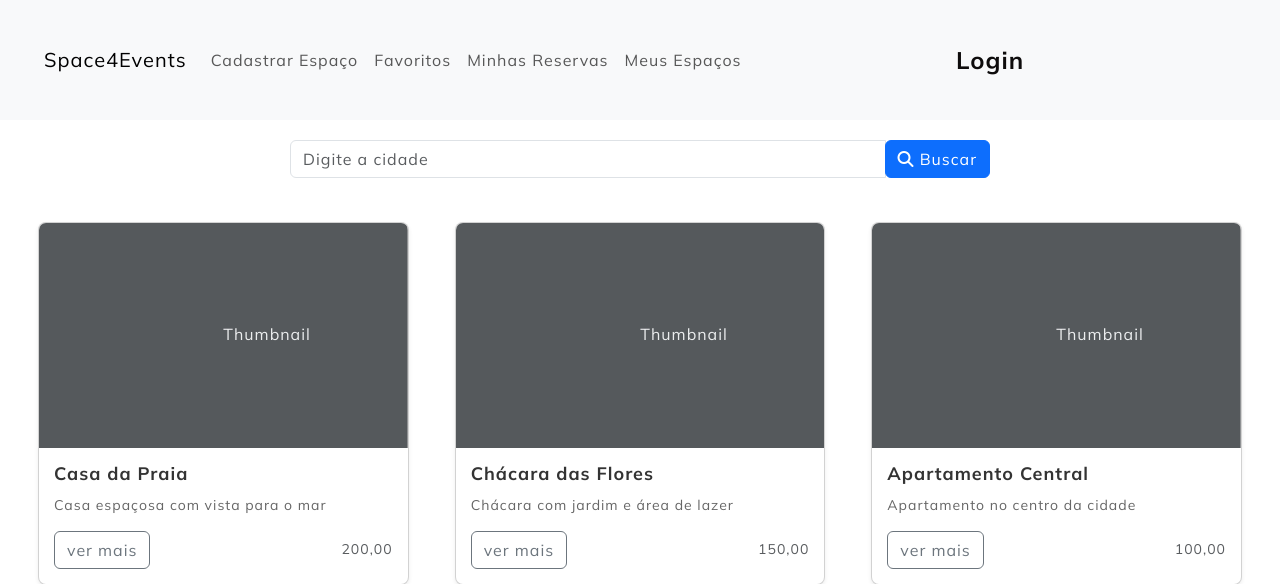
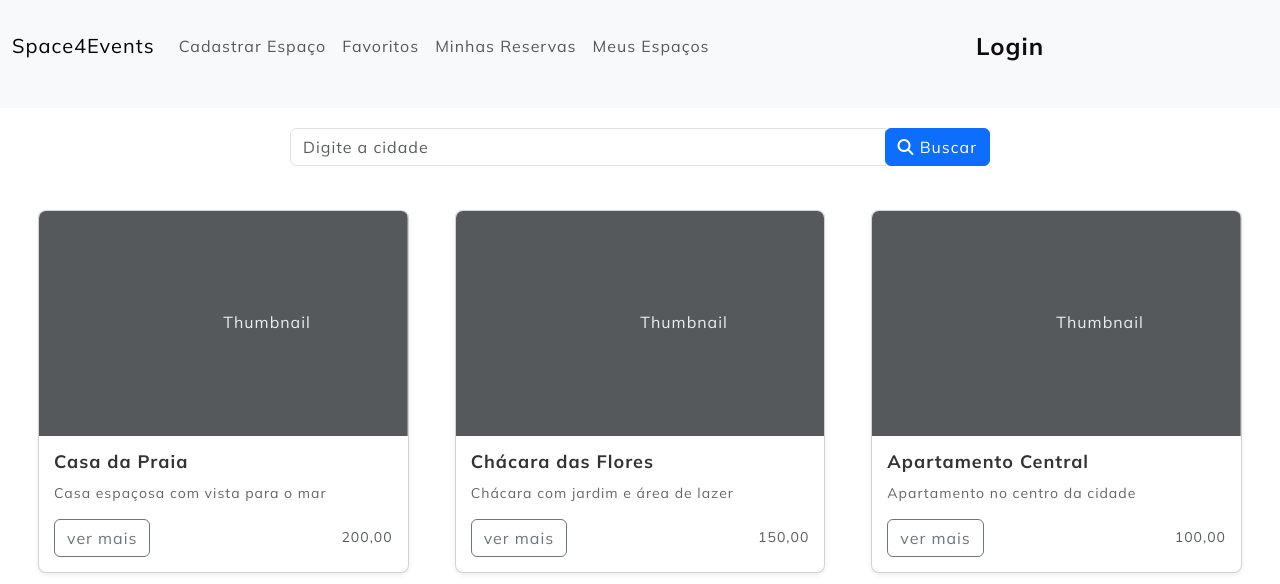
Before and after one commit to majupeixoto/Space4Events, a Django app: page / in a window 1280 px wide. Shown: the top 584 px of the page. Run offline with Django 5.2, Linux system fonts and the light colour scheme; data comes from the database, SQL or seed files in the repository; both versions use the stored data as it was after the commit; parts of the project's set-up code (start-up, migrations or seed data) failed here and were passed over.

Commit message:
tornando a navbar resposiva

```diff
--- a/Projeto/base/global/partials/menu.html
+++ b/Projeto/base/global/partials/menu.html
@@ -1,5 +1,5 @@
-<nav class="navbar navbar-expand-lg bg-body-tertiary">
-    <div class="container-fluid">
+<nav class="navbar navbar-expand-lg navbar-light bg-body-tertiary">
+    <div class="container-fluid mb-3">
         <a class="navbar-brand" href="{% url 'home' %}">Space4Events</a>
         <button class="navbar-toggler" type="button" data-bs-toggle="collapse" data-bs-target="#navbarNavAltMarkup"
             aria-controls="navbarNavAltMarkup" aria-expanded="false" aria-label="Toggle navigation">
@@ -7,7 +7,6 @@
         </button>
         <div class="collapse navbar-collapse" id="navbarNavAltMarkup">
             <div class="navbar-nav">
-                <!-- Adicionando a classe "active" quando o URL corresponder -->
                 <a class="nav-link {% if request.resolver_match.url_name == 'cadastrar_espaco' %} active {% endif %}"
                     aria-current="page"
                     href="{% url 'cadastrar_espaco' %}">Cadastrar Espaço</a>
@@ -20,17 +19,17 @@
 
                 <a class="nav-link {% if request.resolver_match.url_name == 'meus_espacos' %} active {% endif %}"
                     href="{% url 'meus_espacos' %}">Meus Espaços</a>
-
+            </div>
+            <div class="navbar-nav ms-auto">
+                {% if user.is_authenticated %}
+                <form class="d-flex" method="POST" action="{% url 'logout' %}">
+                    {% csrf_token %}
+                    <button type="submit" class="btn btn-link nav-link">Logout</button>
+                </form>
+                {% else %}
+                <a class="nav-link login" href="{% url 'login' %}">Login</a>
+                {% endif %}
             </div>
         </div>
-
-        {% if user.is_authenticated %}
-        <form method="POST" action="{% url 'logout' %}">
-            {% csrf_token %}
-            <button type="submit" class="nav-link logout">Logout</button>
-        </form>
-        {% else %}
-        <a class="nav-link login" href="{% url 'login' %}">Login</a>
-        {% endif %}
     </div>
 </nav>
--- a/Projeto/static/global/css/style.css
+++ b/Projeto/static/global/css/style.css
@@ -158,8 +158,6 @@ body {
 /* Estilo para a barra de navegação */
 .navbar {
     background-color: var(--color-neutral-10); /* Cinza escuro */
-    padding: 1rem 2rem;
-    height: 15lvh;
 }
 
 /* Estilo para o link ativo */
@@ -168,9 +166,8 @@ body {
 }
 
 /* Estilo para o botão de login/logout */
-.nav-link.login {
-    top: 20px; /* Posição do topo */
-    right: 20px; /* Posição da direita */
+.nav-link.login,
+.nav-link.logout {
     color: var(--color-neutral-0); /* Preto */
     font-weight: bold;
     font-size: 24px;
@@ -179,22 +176,7 @@ body {
     cursor: pointer;
 }
 
-.nav-link.login:hover {
-    color: var(--color-neutral-30); /* Cinza claro */
-    text-decoration: underline;
-}
-
-.nav-link.logout {
-    top: 20px; /* Posição do topo */
-    right: 20px; /* Posição da direita */
-    color: var(--color-neutral-0); /* Preto */
-    font-weight: bold;
-    font-size: 24px;
-    border: none;
-    background: none;
-    cursor: pointer;
-}
-
+.nav-link.login:hover,
 .nav-link.logout:hover {
     color: var(--color-neutral-30); /* Cinza claro */
     text-decoration: underline;
@@ -217,6 +199,7 @@ body {
 .navbar-toggler-icon:focus {
     outline: none;
 }
+
 
 .center {
     display: flex;
```
Also changed, not shown: Projeto/db.sqlite3.
